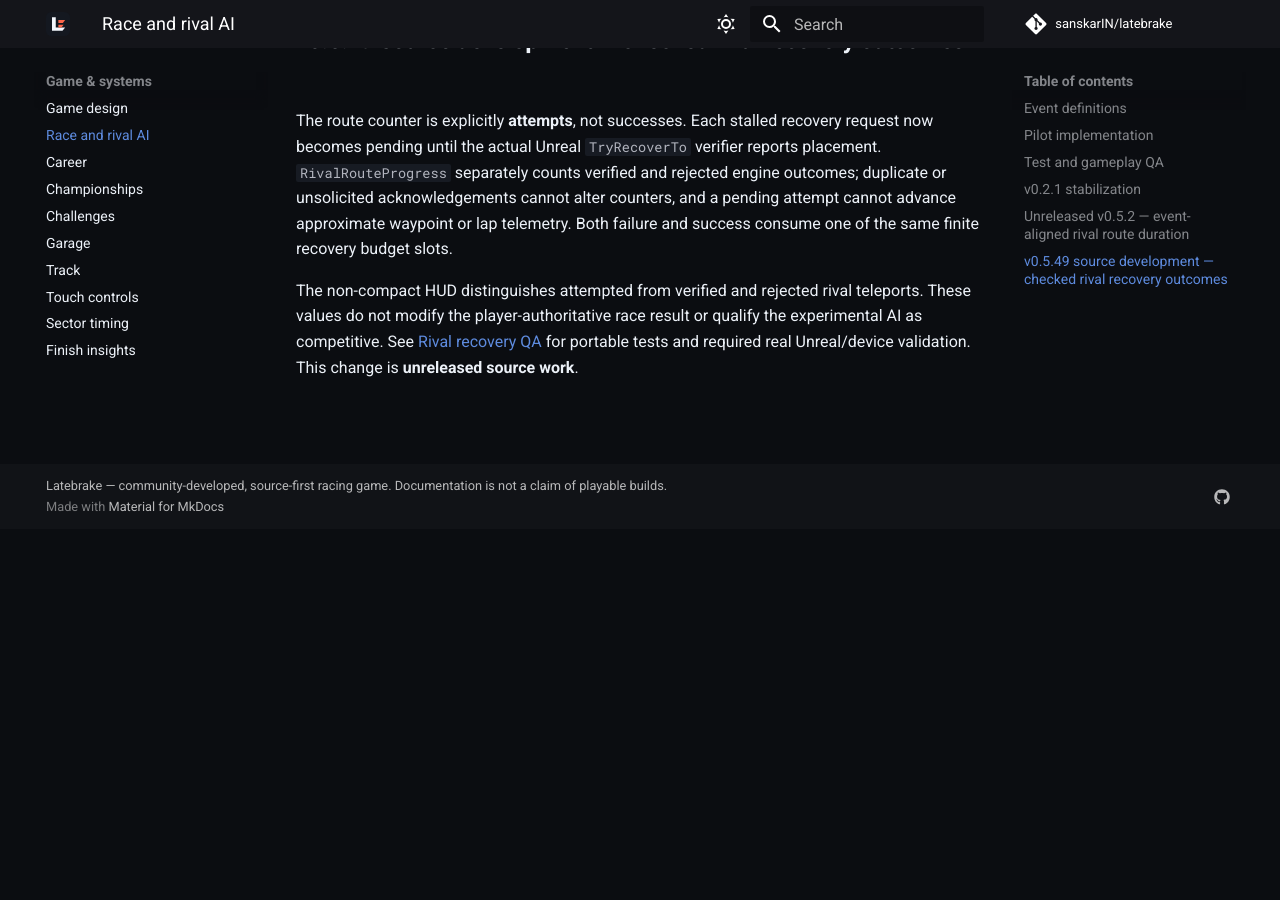
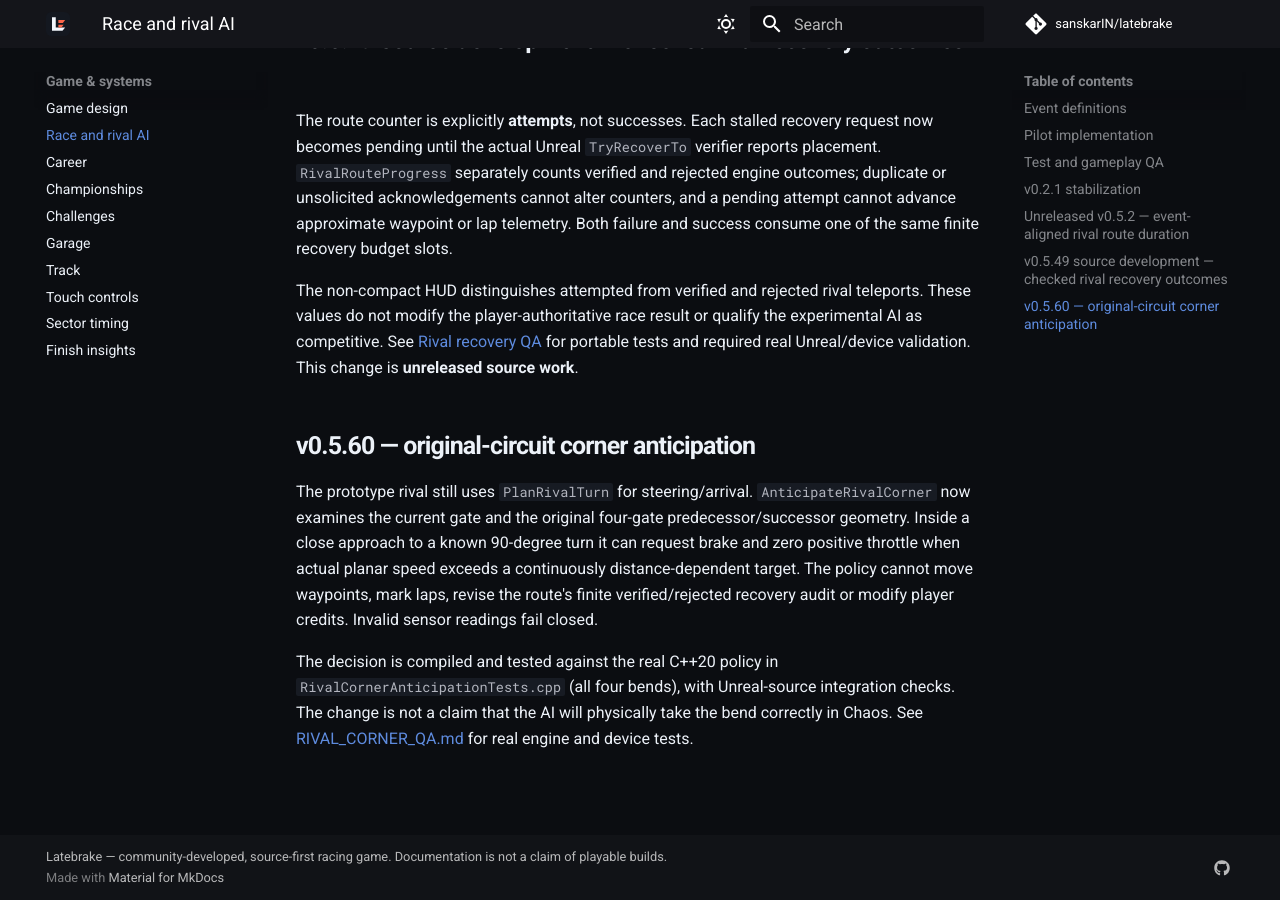
Before and after one commit to sanskarIN/latebrake, an MkDocs documentation site: the page built from docs/AI_AND_EVENTS.md, in a window 1280 px wide and 900 px high, scrolled down 2125 px. Built offline with MkDocs 1.6.1 and Material for MkDocs 9.7.7, drawn with Linux system fonts in a browser that asks for light colours; comment, search, counter and statistics services are not loaded; before the commit the page ends 2654 px from its top, so only the background shows below that.

Commit message:
docs(ai): describe early rival corner braking without claiming actual AI physical qualification

```diff
--- a/docs/AI_AND_EVENTS.md
+++ b/docs/AI_AND_EVENTS.md
@@ -68,3 +68,21 @@ rival teleports. These values do not modify the player-authoritative
 race result or qualify the experimental AI as competitive. See
 [Rival recovery QA](RIVAL_RECOVERY_QA.md) for portable tests and required
 real Unreal/device validation. This change is **unreleased source work**.
+
+
+## v0.5.60 — original-circuit corner anticipation
+
+The prototype rival still uses `PlanRivalTurn` for steering/arrival.
+`AnticipateRivalCorner` now examines the current gate and the original
+four-gate predecessor/successor geometry. Inside a close approach to a
+known 90-degree turn it can request brake and zero positive throttle
+when actual planar speed exceeds a continuously distance-dependent
+target. The policy cannot move waypoints, mark laps, revise the route's
+finite verified/rejected recovery audit or modify player credits.
+Invalid sensor readings fail closed.
+
+The decision is compiled and tested against the real C++20 policy in
+`RivalCornerAnticipationTests.cpp` (all four bends), with Unreal-source
+integration checks. The change is not a claim that the AI will physically
+take the bend correctly in Chaos. See
+[RIVAL_CORNER_QA.md](RIVAL_CORNER_QA.md) for real engine and device tests.
```
